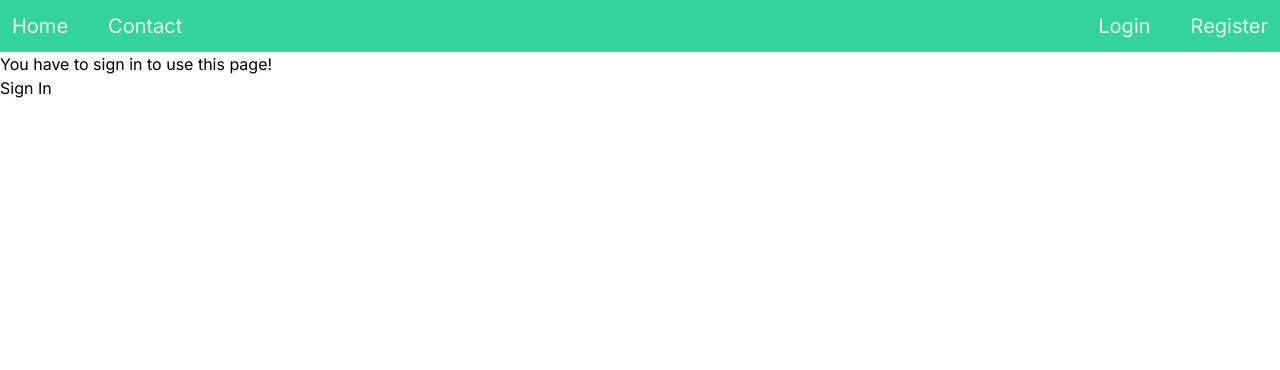
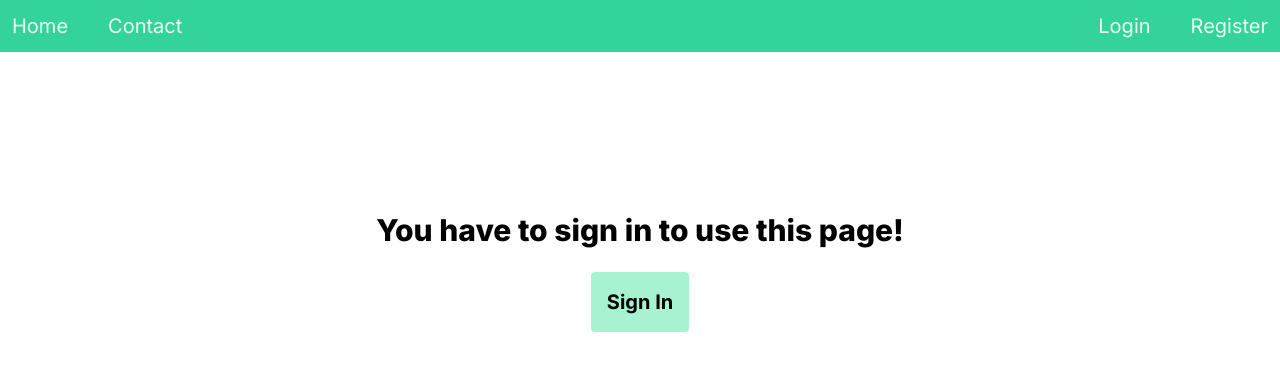
Before and after one commit to suatsunay17/clerk-auth, a Next.js app: page /dashboard in a window 1280 px wide. Shown: the top 370 px of the page. Built offline with nearby package versions, Linux system fonts and the light colour scheme; no server answers.

Commit message:
protected page styling

```diff
--- a/src/app/dashboard/page.jsx
+++ b/src/app/dashboard/page.jsx
@@ -54,9 +54,13 @@ export default function Dashboard() {
 
   if (!isSignedIn) {
     return (
-      <div>
-        <p>You have to sign in to use this page!</p>
-        <Link href="/sign-in">Sign In</Link>
+      <div className="flex flex-col items-center my-40">
+        <h1 className="font-extrabold text-3xl ">
+          You have to sign in to use this page!
+        </h1>
+        <Link href="/sign-in">
+          <button className="my-6 bg-emerald-200 p-4 text-xl  font-bold rounded">Sign In</button>
+        </Link>
       </div>
     );
   }
```
